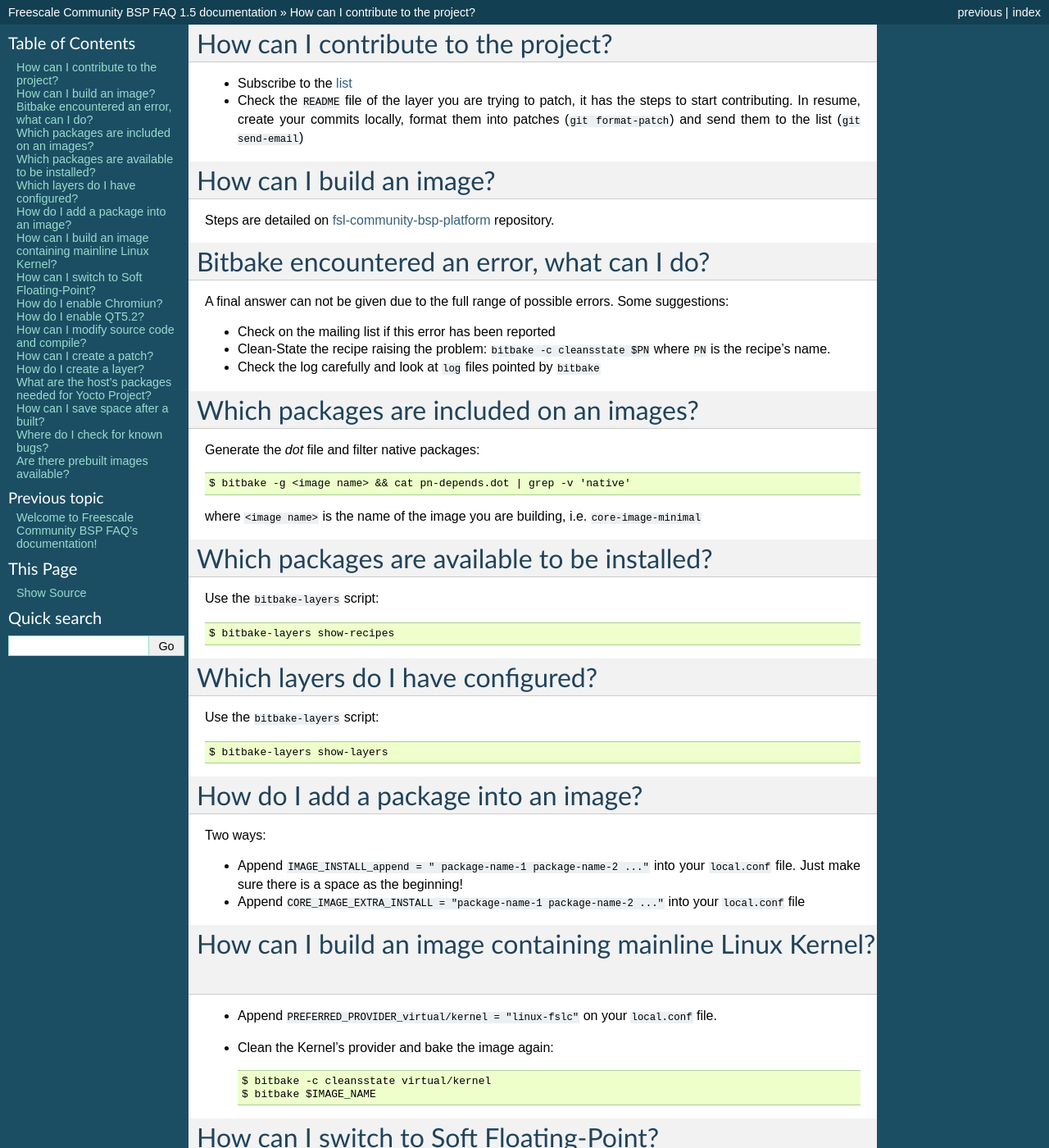
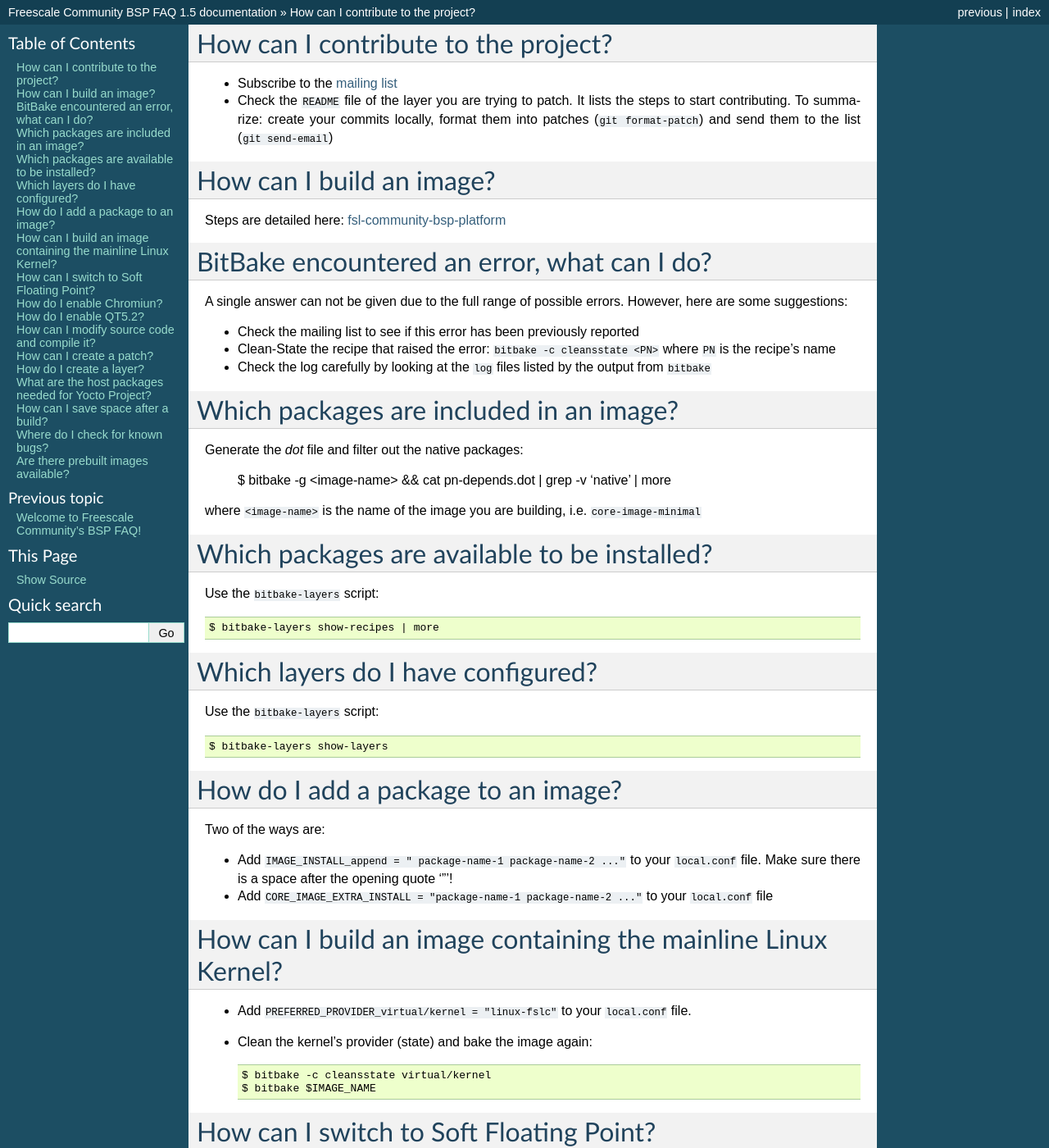
Before and after one commit to Freescale/Documentation, a Sphinx documentation site: the page built from FAQ/source/all.rst, in a window 1280 px wide and 1400 px high. Shown: the whole window at 82% size. Built offline with Sphinx 7.4.7, drawn with Linux system fonts in a browser that asks for light colours; some of the changed text lies outside the part shown.

Commit message:
FAQ: some grammar edits
Signed-off-by: Bob Cochran <yocto@mindchasers.com>
Acked-by: Daiane Angolini <daiane.angolini@freescale.com>
Signed-off-by: Daiane Angolini <daiane.angolini@freescale.com>

```diff
--- a/FAQ/source/all.rst
+++ b/FAQ/source/all.rst
@@ -1,37 +1,36 @@
 How can I contribute to the project?
 ------------------------------------
 
-* Subscribe to the `list <http://freescale.github.io/#contributing>`_
-* Check the ``README`` file of the layer you are trying to patch, it has the
-  steps to start contributing. In resume, create your commits locally,
+* Subscribe to the `mailing list <http://freescale.github.io/#contributing>`_
+* Check the ``README`` file of the layer you are trying to patch. It lists the
+  steps to start contributing. To summarize: create your commits locally,
   format them into patches (``git format-patch``) and send them to the
   list (``git send-email``)
 
 How can I build an image?
 -------------------------
 
-Steps are detailed on `fsl-community-bsp-platform <https://github.com/Freescale/fsl-community-bsp-platform>`_ repository.
+Steps are detailed here: `fsl-community-bsp-platform <https://github.com/Freescale/fsl-community-bsp-platform>`_
 
 
-Bitbake encountered an error, what can I do?
+BitBake encountered an error, what can I do?
 --------------------------------------------
 
-A final answer can not be given due to the full range of possible errors. Some suggestions:
+A single answer can not be given due to the full range of possible errors. However, here are some suggestions:
 
-* Check on the mailing list if this error has been reported
-* Clean-State the recipe raising the problem: ``bitbake -c cleansstate $PN`` where ``PN``
-  is the recipe's name.
-* Check the log carefully and look at ``log`` files pointed by ``bitbake``
+* Check the mailing list to see if this error has been previously reported
+* Clean-State the recipe that raised the error: ``bitbake -c cleansstate <PN>`` where ``PN`` is the recipe's name
+* Check the log carefully by looking at the ``log`` files listed by the output from ``bitbake``
 
 
-Which packages are included on an images?
------------------------------------------------
+Which packages are included in an image?
+----------------------------------------
 
-Generate the `dot` file and filter native packages::
+Generate the `dot` file and filter out the native packages:
 
-    $ bitbake -g <image name> && cat pn-depends.dot | grep -v 'native'
+    $ bitbake -g <image-name> && cat pn-depends.dot | grep -v 'native' | more
 
-where ``<image name>`` is the name of the image you are building, i.e. ``core-image-minimal``
+where ``<image-name>`` is the name of the image you are building, i.e. ``core-image-minimal``
 
 
 Which packages are available to be installed?
@@ -39,7 +38,7 @@
 
 Use the ``bitbake-layers`` script::
 
-    $ bitbake-layers show-recipes
+    $ bitbake-layers show-recipes | more
 
 
 Which layers do I have configured?
@@ -49,97 +48,97 @@
 
     $ bitbake-layers show-layers
 
-How do I add a package into an image?
--------------------------------------
+How do I add a package to an image?
+-----------------------------------
 
-Two ways:
+Two of the ways are:
 
-* Append ``IMAGE_INSTALL_append = " package-name-1 package-name-2 ..."`` into your
-  ``local.conf`` file. Just make sure there is a space as the beginning!
+* Add ``IMAGE_INSTALL_append = " package-name-1 package-name-2 ..."`` to your
+  ``local.conf`` file. Make sure there is a space after the opening quote '"'!
 
-* Append ``CORE_IMAGE_EXTRA_INSTALL = "package-name-1 package-name-2 ..."`` into your
-  ``local.conf`` file
+* Add ``CORE_IMAGE_EXTRA_INSTALL = "package-name-1 package-name-2 ..."`` to your ``local.conf`` file
 
 
-How can I build an image containing mainline Linux Kernel?
-----------------------------------------------------------
+How can I build an image containing the mainline Linux Kernel?
+--------------------------------------------------------------
 
-* Append ``PREFERRED_PROVIDER_virtual/kernel = "linux-fslc"`` on your ``local.conf``
+* Add ``PREFERRED_PROVIDER_virtual/kernel = "linux-fslc"`` to your ``local.conf``
   file.
 
-* Clean the Kernel's provider and bake the image again::
+* Clean the kernel's provider (state) and bake the image again::
 
     $ bitbake -c cleansstate virtual/kernel
     $ bitbake $IMAGE_NAME
 
-How can I switch to Soft Floating-Point?
+How can I switch to Soft Floating Point?
 ----------------------------------------
 
-By default, the system is configure as Hard Float-Point, so to change to Soft Float-Point,
-append ``DEFAULTTUNE_mx6 = "cortexa9-neon"`` to your ``local.conf`` file (or machine file).
+By default, the system is configured for hard floating point. To change to soft floating point,
+add ``DEFAULTTUNE_mx6 = "cortexa9-neon"`` to your ``local.conf`` file (or machine file).
 
 How do I enable Chromiun?
 -------------------------
 
+To be added
+
 How do I enable QT5.2?
 ----------------------
 
-How can I modify source code and compile?
------------------------------------------
+To be added
 
-* Do any code change under the corresponding `tmp/work <http://www.yoctoproject.org/docs/current/dev-manual/dev-manual.html#finding-the-temporary-source-code>`_ folder
+How can I modify source code and compile it?
+--------------------------------------------
 
-* Force compiling and build::
+* Make your source code changes in the appropriate `tmp/work <http://www.yoctoproject.org/docs/current/dev-manual/dev-manual.html#finding-the-temporary-source-code>`_ folder
+
+* Force compilation and (re)build::
 
     $ bitbake -c compile -f <recipe name>
     $ bitbake <recipe name>
 
-  where ``<recipe name>`` is the name of the recipe involved.
-
 How can I create a patch?
 -------------------------
 
-Yocto was not intended as a package development framework but in case you need to patch
-a recipe, follow `the Kernel patching <http://www.yoctoproject.org/docs/current/dev-manual/dev-manual.html#patching-the-kernel>`_ guide. For Yocto Project, the Kernel is like any
-other recipe, so this guide can be applied to any recipe.
+Yocto was not intended to be a package development framework, but in case you need to patch
+a recipe, follow the `kernel patching guide <http://www.yoctoproject.org/docs/current/dev-manual/dev-manual.html#patching-the-kernel>`_ . For the Yocto Project, the kernel is like any other recipe, so this guide can be applied to any recipe.
 
 How do I create a layer?
 ------------------------
 
-* Create the layer with the ``yocto-layer`` script::
+* Create the new layer with the ``yocto-layer`` script::
 
-    $ yocto-layer create <layer name>
+    $ yocto-layer create <layer-name>
 
-  where ``layer name`` is the name of the layer you want, resulting in ``meta-<layer name>``.
+  where ``layer-name`` is the name of the layer you want to create.
 
-* Enable your `layer <http://www.yoctoproject.org/docs/current/dev-manual/dev-manual.html#enabling-your-layer>`_
+* `Enable <http://www.yoctoproject.org/docs/current/dev-manual/dev-manual.html#enabling-your-layer>`_ your layer
 
-What are the host's packages needed for Yocto Project?
-------------------------------------------------------
+What are the host packages needed for Yocto Project?
+----------------------------------------------------
 
-* Make sure your Linux Host is `supported <http://www.yoctoproject.org/docs/1.5.1/ref-manual/ref-manual.html#detailed-supported-distros>`_
+* Make sure your Linux host / distribution is `supported <http://www.yoctoproject.org/docs/1.5.1/ref-manual/ref-manual.html#detailed-supported-distros>`_ by the Yocto Project.
 
 * Packages `needed <http://www.yoctoproject.org/docs/1.5.1/ref-manual/ref-manual.html#required-packages-for-the-host-development-system>`_
 
 
-How can I save space after a built?
+How can I save space after a build?
 -----------------------------------
 
-* Append ``INHERIT += "rm_work"`` to your ``local.conf`` file. This feature will indicate
-  ``bitbake`` to remove the working folder ``tmp/work`` after (bit)baking so next
-  time you create an image, it will basically execute all recipes' tasks except the
+* Add  ``INHERIT += "rm_work"`` to your ``local.conf`` file. This feature will instruct
+  ``BitBake`` to remove the working folder ``tmp/work`` after (bit)baking, so the next
+  time you create an image it will basically execute all recipe tasks except the
   fetching step.
 
-* In case you just need a particular file system's type, append ``IMAGE_FSTYPES = "tar.bz2"``
+* In case you just need a particular file system type, add ``IMAGE_FSTYPES = "tar.bz2"``
   to your ``local.conf``.
 
 Where do I check for known bugs?
-----------------------------------
+--------------------------------
 
-The known bugs are handled using the `Yocto Project Bugzilla <https://bugzilla.yoctoproject.org/buglist.cgi?quicksearch=meta-fsl-arm>`_
+The known bugs are tracked using `Yocto Project Bugzilla <https://bugzilla.yoctoproject.org/buglist.cgi?quicksearch=meta-fsl-arm>`_
 
 
 Are there prebuilt images available?
 ------------------------------------
 
-Kindly provided by `O.S. Systems <http://ci.ossystems.com.br/public/fsl-community-bsp/>`_
+Yes, kindly provided by `O.S. Systems <http://ci.ossystems.com.br/public/fsl-community-bsp/>`_
--- a/FAQ/source/index.rst
+++ b/FAQ/source/index.rst
@@ -3,8 +3,8 @@
    You can adapt this file completely to your liking, but it should at least
    contain the root `toctree` directive.
 
-Welcome to Freescale Community BSP FAQ's documentation!
-=======================================================
+Welcome to Freescale Community's BSP FAQ!
+=========================================
 
 
 .. toctree::
```
